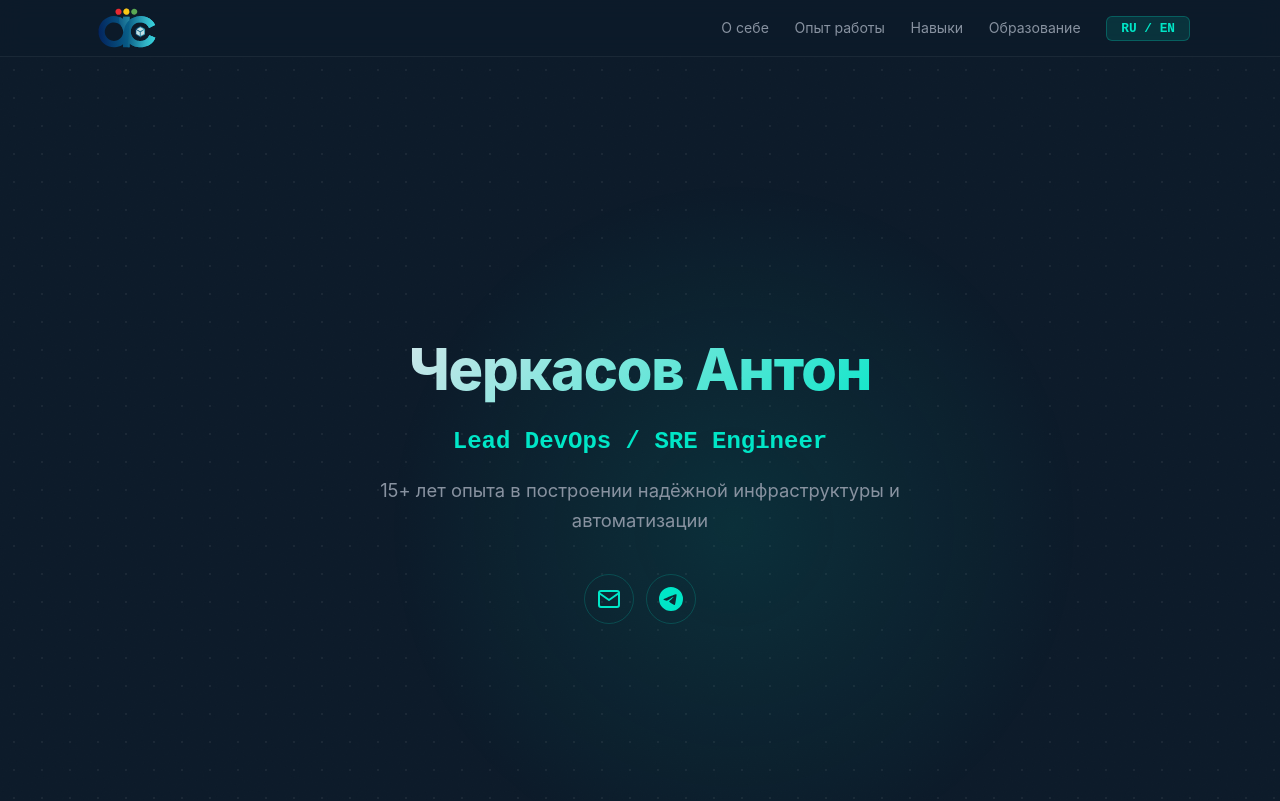
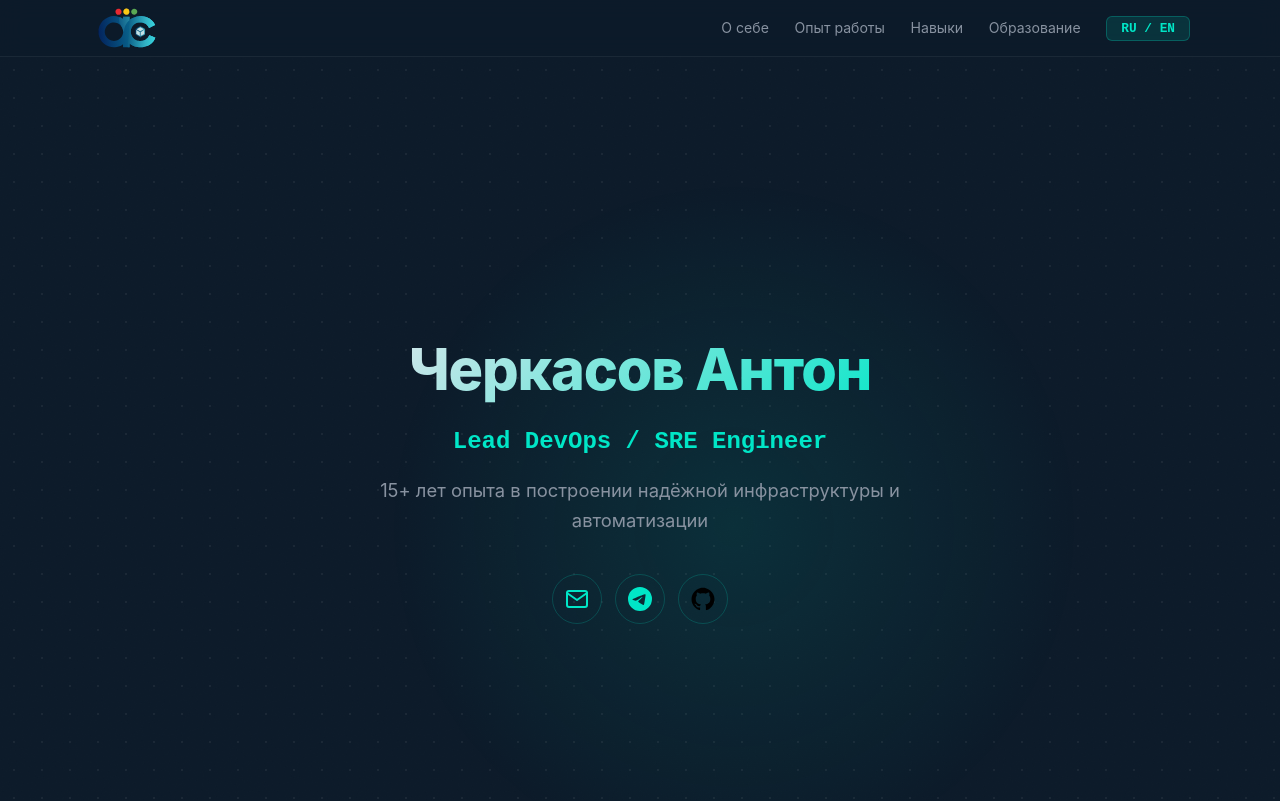
Before and after one commit to otherot/otherot.github.io, a plain HTML site: page index.html in a window 1280 px wide. Shown: the top 801 px of the page. Drawn offline with Linux system fonts and the light colour scheme.

Commit message:
Add GitHub profile link to hero section
Co-Authored-By: Claude Opus 4.7 <noreply@anthropic.com>

```diff
--- a/index.html
+++ b/index.html
@@ -161,6 +161,9 @@ body::after{content:'';position:fixed;top:0;left:0;width:100%;height:100%;pointe
       </a>
       <a href="https://t.me/otherot" class="hero-link" target="_blank" rel="noopener" title="@otherot">
         <img src="icons/telegram.svg" alt="" class="icon">
+      </a>
+      <a href="https://github.com/otherot" class="hero-link" target="_blank" rel="noopener" title="github.com/otherot">
+        <img src="icons/github.svg" alt="" class="icon">
       </a>
     </div>
   </div>
```
Also changed, not shown: icons/github.svg (added).
